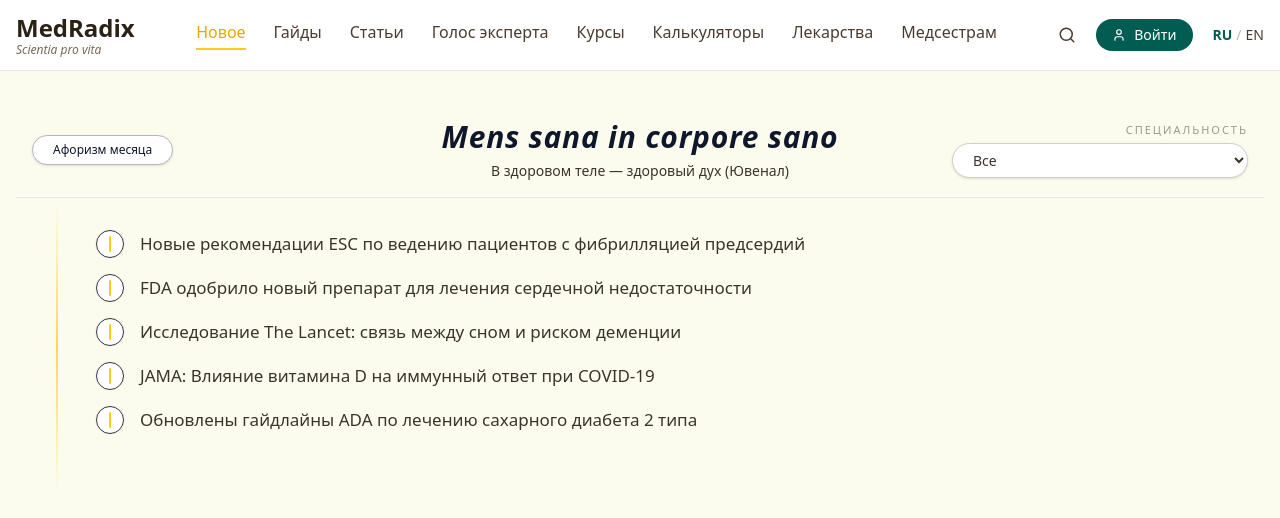
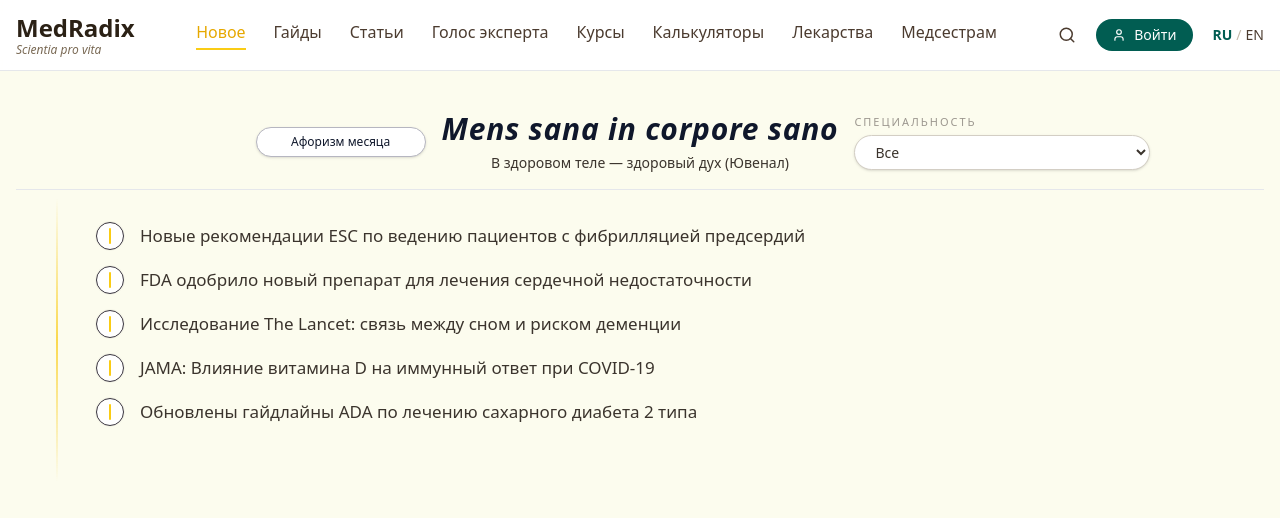
Before and after one commit to NMaryko/MedRadix, a Next.js app: page / in a window 1280 px wide. Shown: the top 518 px of the page. Built offline with nearby package versions, Linux system fonts and the light colour scheme.

Commit message:
Refactor layout and styles in page.tsx

```diff
--- a/app/page.tsx
+++ b/app/page.tsx
@@ -70,18 +70,18 @@ export default function HomePage() {
     <main className="bg-[#fcfcee] min-h-screen">
       {/* Компактный блок афоризма сверху */}
       <section className="border-b border-gray-200">
-        <div className="max-w-[1360px] mx-auto px-4 pt-4 pb-4">
+        <div className="max-w-[1360px] mx-auto px-4 pt-2 pb-4">
           {/* ТРИ КОЛОНКИ: чип слева, афоризм по центру, фильтр справа */}
-          <div className="flex items-center">
-            {/* Левая колонка: чип, выравнен к афоризму на одной линии */}
-            <div className="flex-1 flex justify-start">
-              <button className="px-5 py-1.5 text-xs font-medium rounded-full border border-[#b6b6c0] bg-white shadow-sm">
+          <div className="grid grid-cols-[1fr_auto_1fr] items-center gap-4">
+            {/* Левая колонка: чип, симметричный фильтру */}
+            <div className="flex justify-end">
+              <button className="min-w-[170px] px-5 py-1.5 text-xs font-medium rounded-full border border-[#b6b6c0] bg-white shadow-sm text-center">
                 Афоризм месяца
               </button>
             </div>
 
             {/* Центральная колонка: афоризм строго по центру всей области */}
-            <div className="flex-shrink-0 text-center">
+            <div className="text-center">
               <h2 className="text-2xl md:text-3xl font-semibold italic tracking-wide">
                 Mens sana in corpore sano
               </h2>
@@ -91,15 +91,15 @@ export default function HomePage() {
             </div>
 
             {/* Правая колонка: фильтр специальности, симметрично чипу */}
-            <div className="flex-1 flex justify-end">
-              <div className="flex flex-col items-end gap-1">
+            <div className="flex justify-start">
+              <div className="flex flex-col items-start gap-1">
                 <span className="text-[11px] uppercase tracking-[0.18em] text-[#9c978f]">
                   Специальность
                 </span>
                 <select
                   value={selectedSpecialty}
                   onChange={(e) => setSelectedSpecialty(e.target.value)}
-                  className="min-w-[190px] rounded-full border border-[#d3cec4] bg-white px-4 py-1.5 text-sm text-[#3b342d] shadow-sm focus:outline-none focus:border-[#015d52]"
+                  className="min-w-[170px] rounded-full border border-[#d3cec4] bg-white px-4 py-1.5 text-sm text-[#3b342d] shadow-sm focus:outline-none focus:border-[#015d52]"
                 >
                   {SPECIALTIES.map((spec) => (
                     <option key={spec} value={spec}>
```
